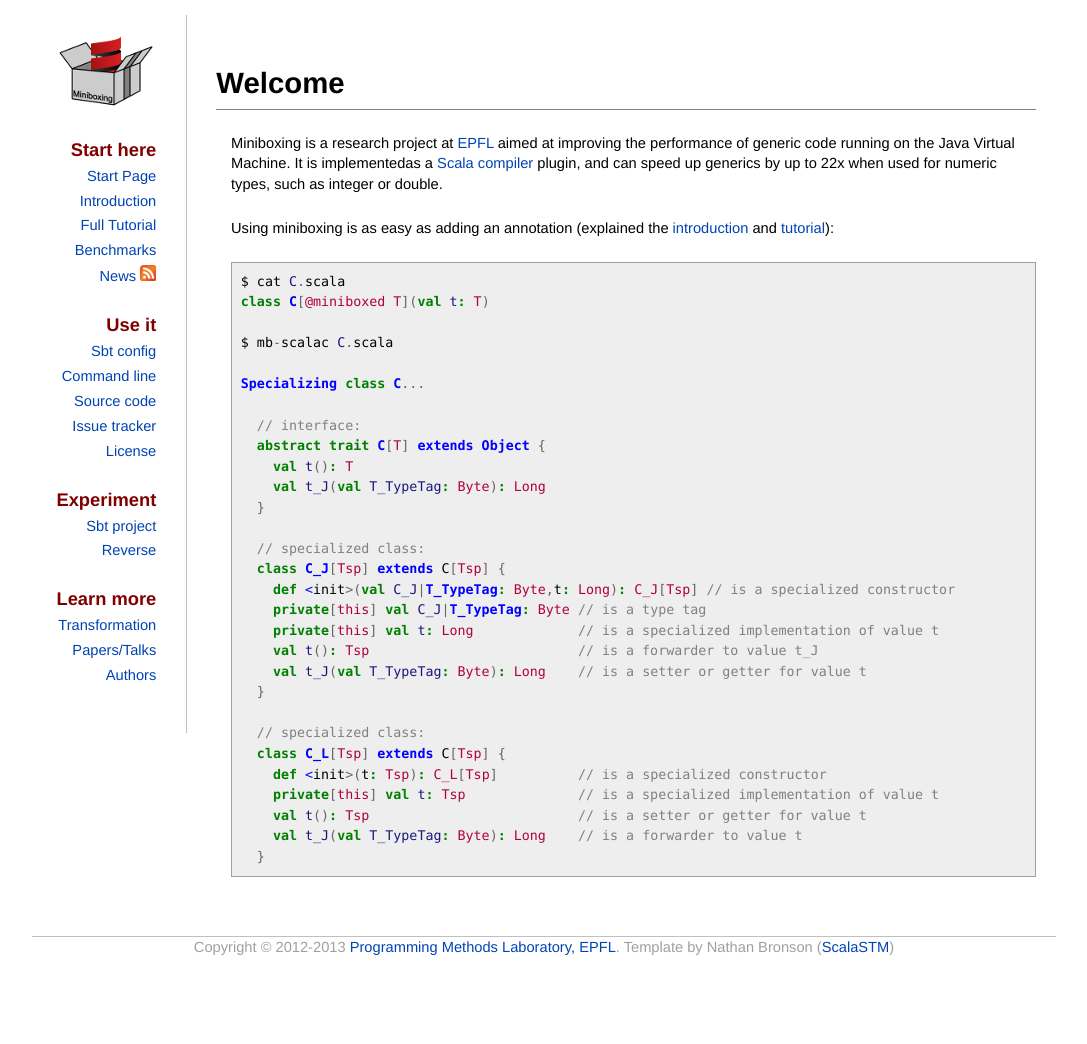
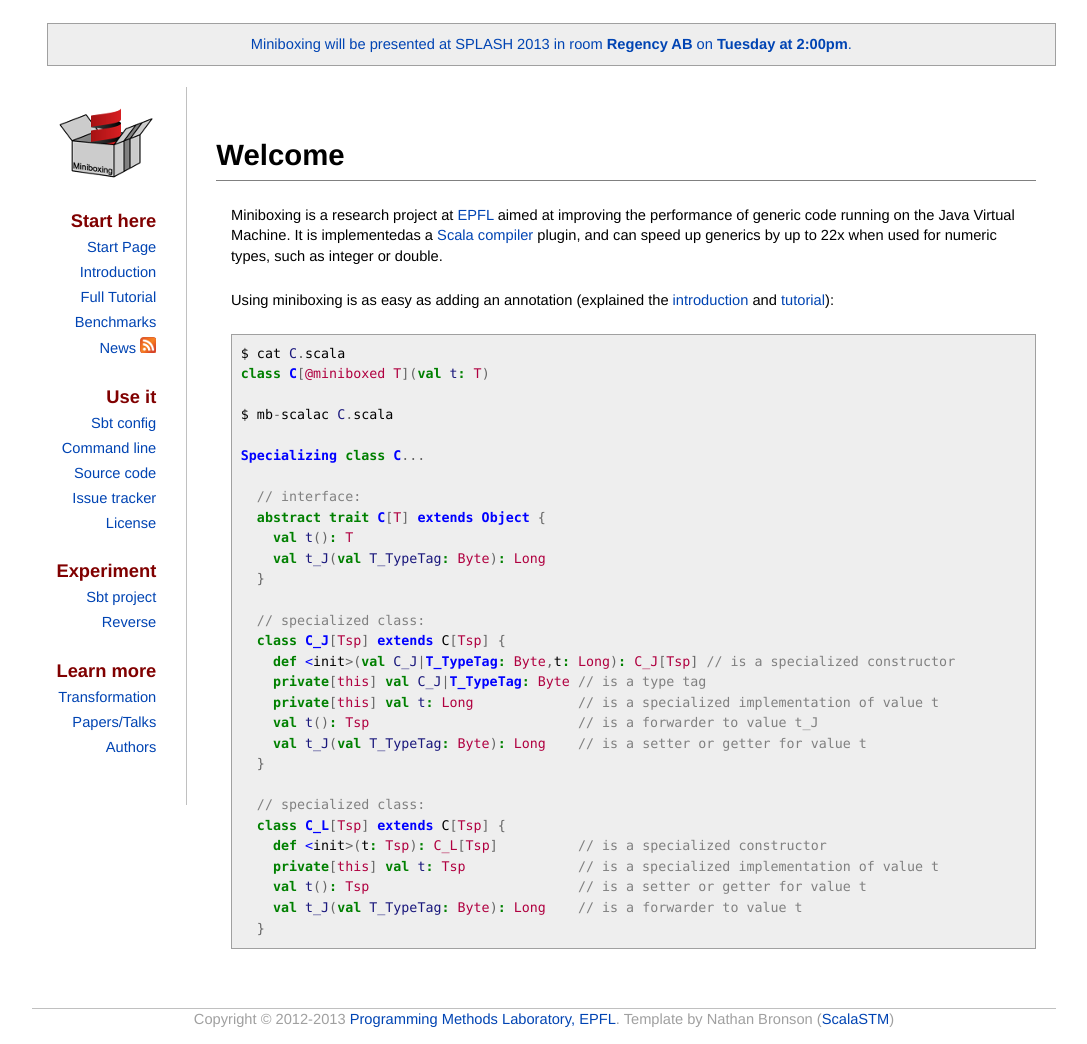
Before and after one commit to miniboxing/miniboxing.github.io, a Jekyll site: the page built from index.md, in a window 1280 px wide. Shown: the whole page, without its empty margins (96-1183 px from the left). Built offline with Jekyll 4.4.1, drawn with Linux system fonts in a browser that asks for light colours; before the commit the page ends 972 px from its top, so only the background shows below that.

Commit message:
SPLASH banner

```diff
--- a/_layouts/default.html
+++ b/_layouts/default.html
@@ -25,6 +25,10 @@
   </head>
   <body>
     <div id='outer'>
+      <p class="paper" align="center">
+        <a href="/2013/10/24/oopsla.html">Miniboxing will be presented at SPLASH 2013 in room <b>Regency AB</b> on <b>Tuesday at 2:00pm</b>.</a>
+      </p>
+      <br/>
       <div id='menu'>
         <ol>
           <img alt='miniboxing' src='http://scala-miniboxing.org/mbox2-thumbnail.png'></a><br/><br/>
@@ -62,7 +66,7 @@
         </ol>
       </div>
       <div id='content'>
-        <h1 id='title_{{ page.title | downcase | replace: ' ', '_' }}'>{% if page.short_title %}{{ page.short_title }}{% else %}{{ page.title }}{% endif %}</h1>
+       <h1 id='title_{{ page.title | downcase | replace: ' ', '_' }}'>{% if page.short_title %}{{ page.short_title }}{% else %}{{ page.title }}{% endif %}</h1>
         {{ content }}
         {% if page.comments == "off" %}
           <!-- comments are disabled on this page -->
```
